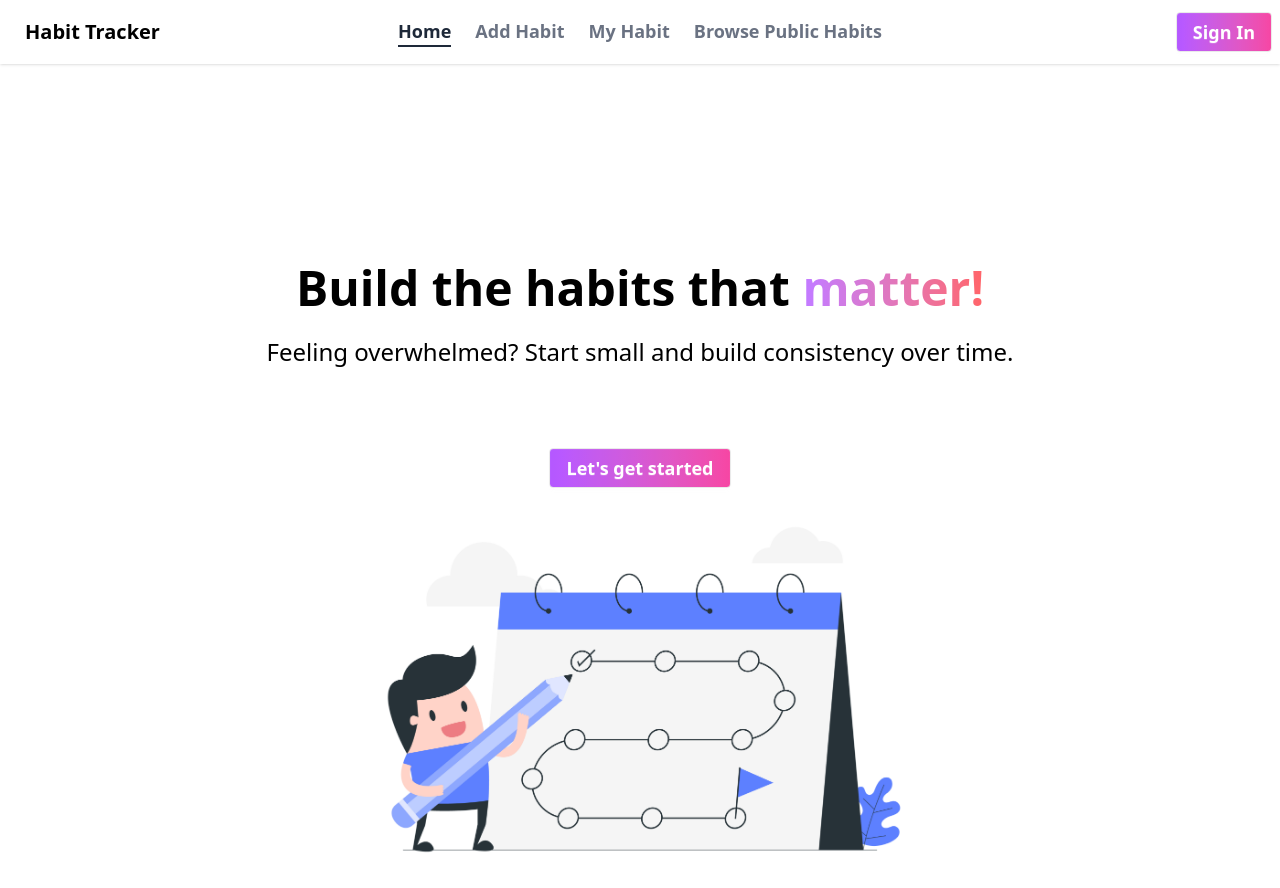
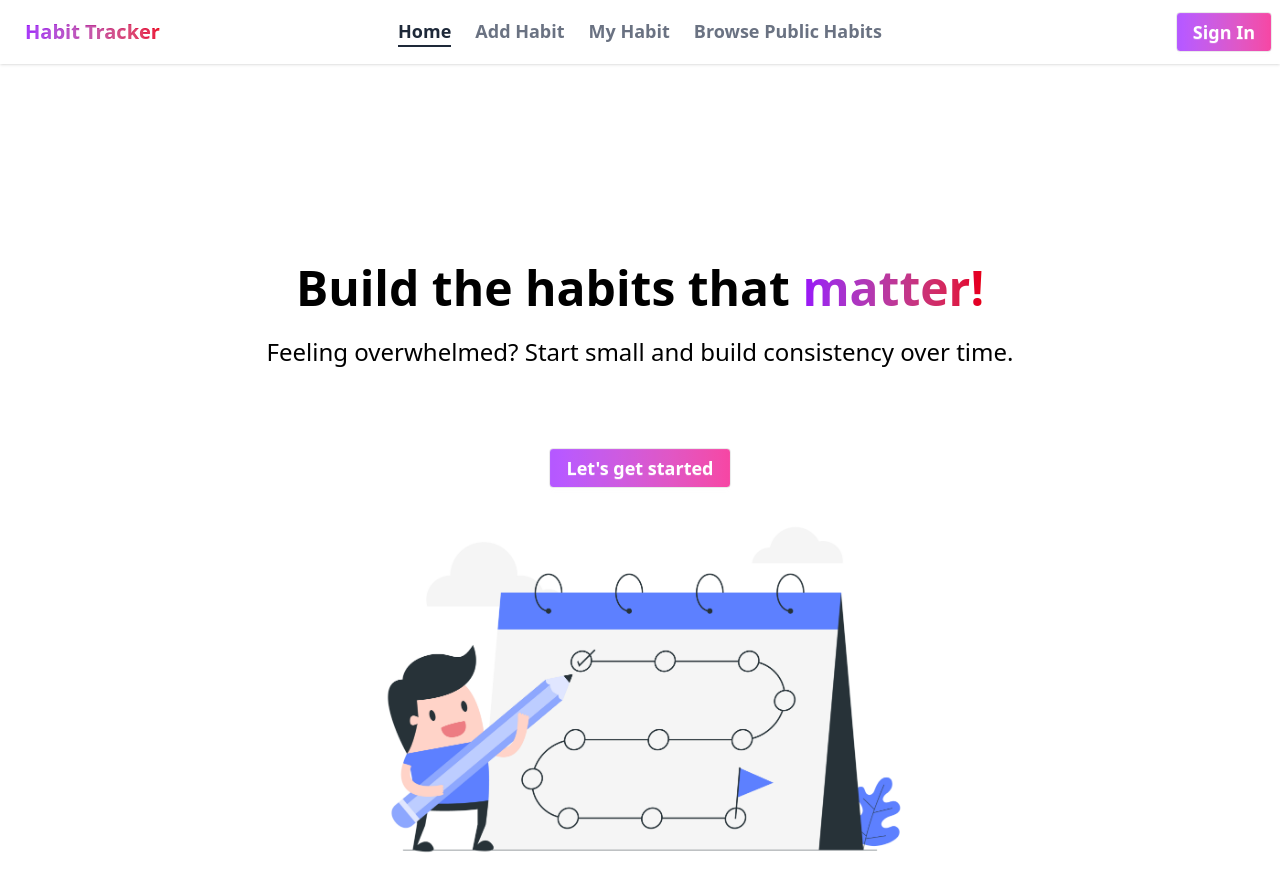
Before and after one commit to MahfujulSagor/rakibul, a React (Vite) app: page / in a window 1280 px wide. Built offline with nearby package versions, Linux system fonts and the light colour scheme; no server answers.

Commit message:
change logo design

```diff
--- a/src/Components/Navbar/Navbar.jsx
+++ b/src/Components/Navbar/Navbar.jsx
@@ -51,7 +51,7 @@ const Navbar = () => {
             </ul>
           </div>
           <Link to={"/"} className="btn btn-ghost text-xl">
-            Habit Tracker
+            <span className="text-transparent bg-linear-to-r from-purple-600 to-red-600 bg-clip-text font-bold">Habit Tracker</span>
           </Link>
         </div>
         <div className="navbar-center hidden lg:flex">
--- a/src/Pages/Home/Home.jsx
+++ b/src/Pages/Home/Home.jsx
@@ -7,7 +7,7 @@ const Home = () => {
       <div className="mt-50 flex flex-col gap-6">
         <h2 className="md:text-4xl lg:text-5xl text-3xl font-bold">
           Build the habits that{" "}
-          <span className="bg-linear-to-r from-purple-400 to-red-400 text-transparent bg-clip-text">
+          <span className="bg-linear-to-r from-purple-600 to-red-600 text-transparent bg-clip-text">
             matter!
           </span>
         </h2>
```
